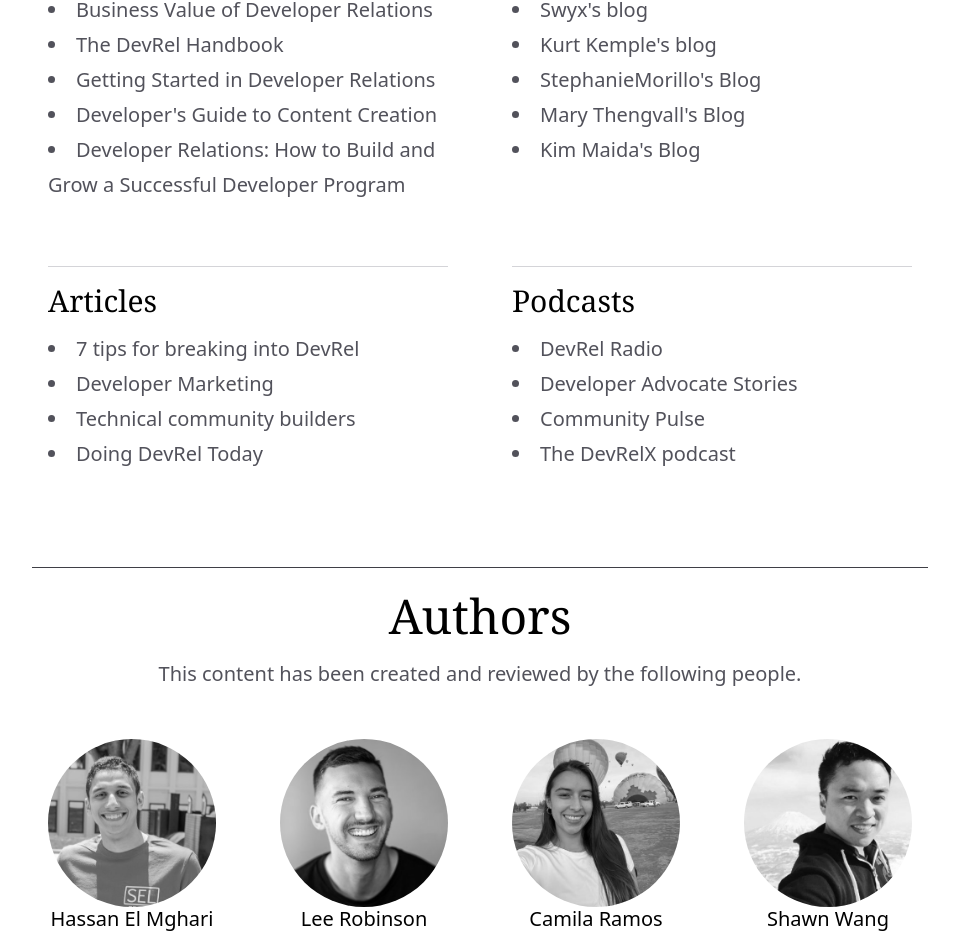
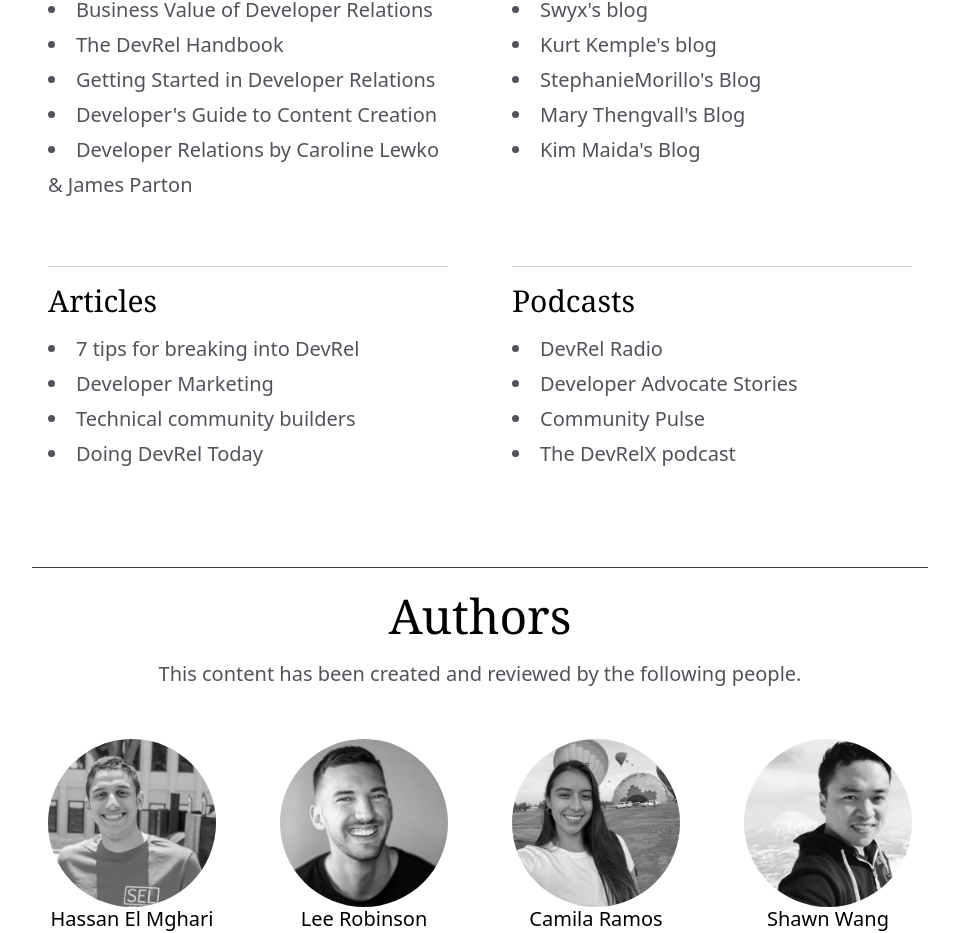
Before and after one commit to Nutlope/whatisdevrel, a Next.js app: page / in a window 1280 px wide. Shown: the part 4588-5521 px from the top of the page, without its empty margins (160-1119 px from the left). Built offline with nearby package versions, Linux system fonts and the light colour scheme.

Commit message:
shorten name

```diff
--- a/components/Resources.js
+++ b/components/Resources.js
@@ -19,7 +19,7 @@ const resourceCategories = [
         url: "https://www.stephaniemorillo.co/product-page/the-developer-s-guide-to-content-creation",
       },
       {
-        name: "Developer Relations: How to Build and Grow a Successful Developer Program",
+        name: "Developer Relations by Caroline Lewko & James Parton",
         url: "https://www.devrelbook.com/",
       },
     ],
```
